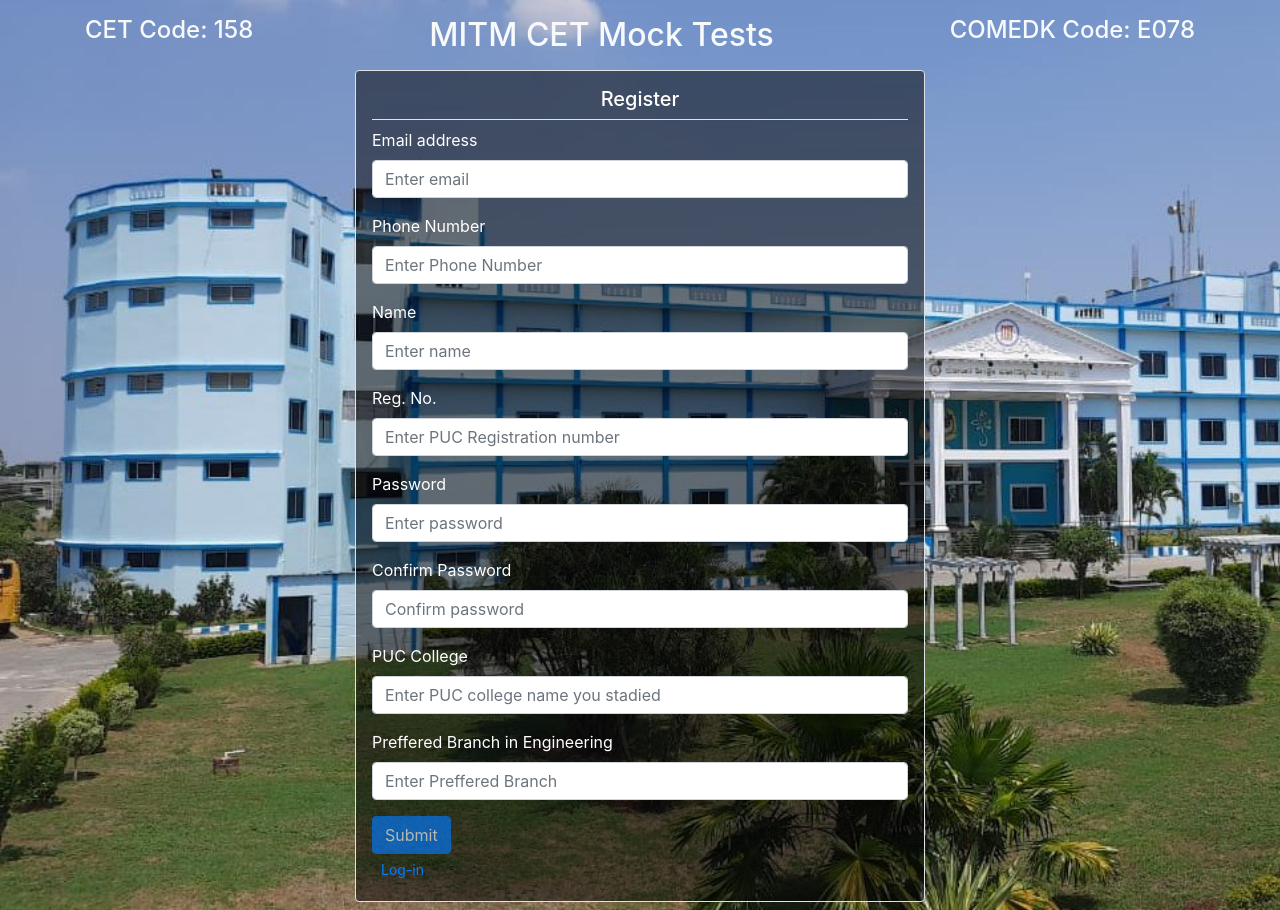
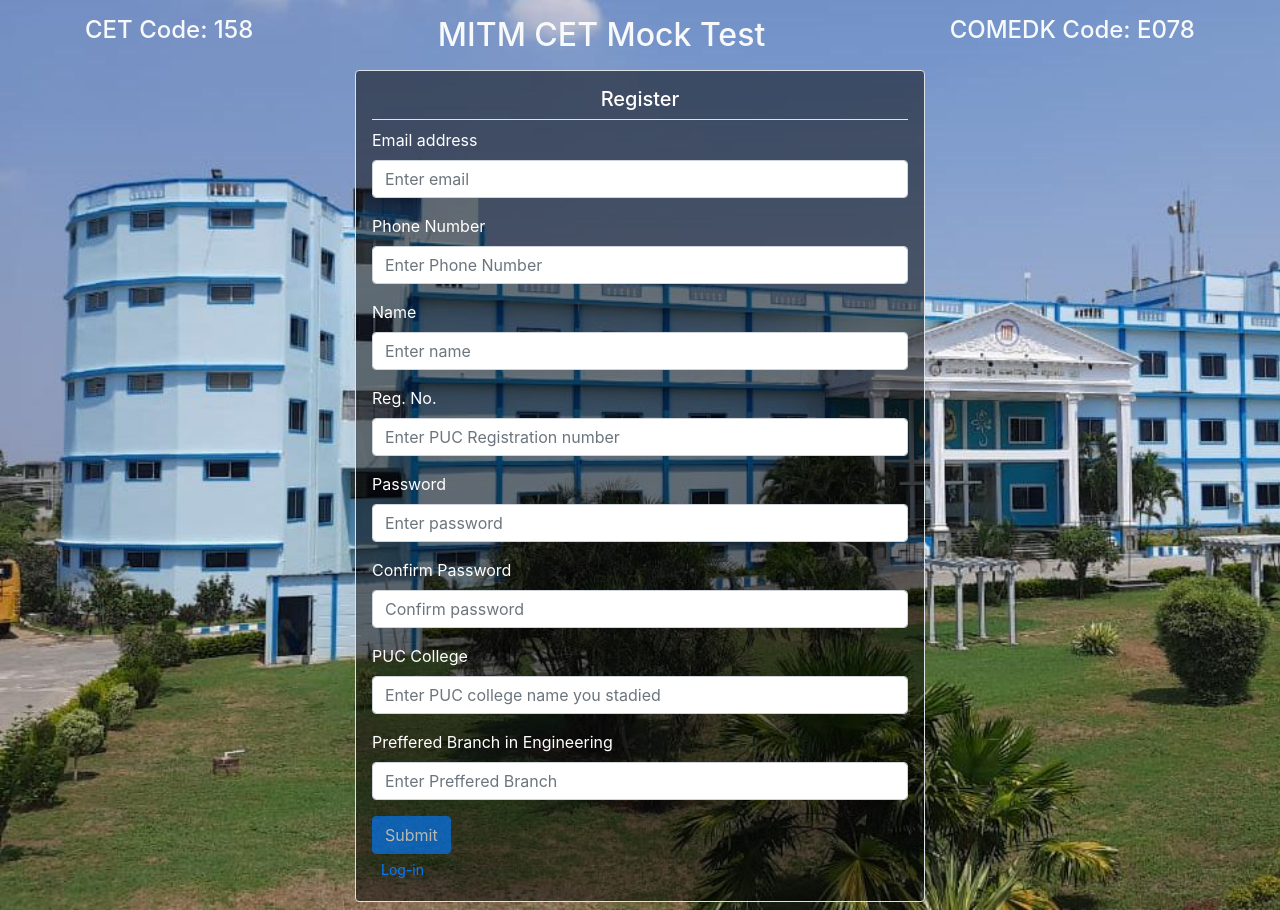
Before and after one commit to MohanKrishnaHB/cet-gym, a Django app: page /register in a window 1280 px wide. Run offline with Django 3.2, Linux system fonts and the light colour scheme; some libraries are stand-ins or nearby versions.

Commit message:
made some html changes

```diff
--- a/templates/login.html
+++ b/templates/login.html
@@ -38,7 +38,7 @@
         <h4>CET Code: 158</h4>
       </div>
       <div class="col-auto text-light text-center">
-        <h2>MITM, CET Mock Tests</h2>
+        <h2>MITM, CET Mock Test</h2>
       </div>
       <div class="col-auto text-light text-center d-none d-lg-block">
         <h4>COMEDK Code: E078</h4>
--- a/templates/register.html
+++ b/templates/register.html
@@ -52,7 +52,7 @@
         <h4>CET Code: 158</h4>
       </div>
       <div class="col-auto text-light text-center">
-        <h2>MITM CET Mock Tests</h2>
+        <h2>MITM CET Mock Test</h2>
       </div>
       <div class="col-auto text-light text-center d-none d-lg-block">
         <h4>COMEDK Code: E078</h4>
```
